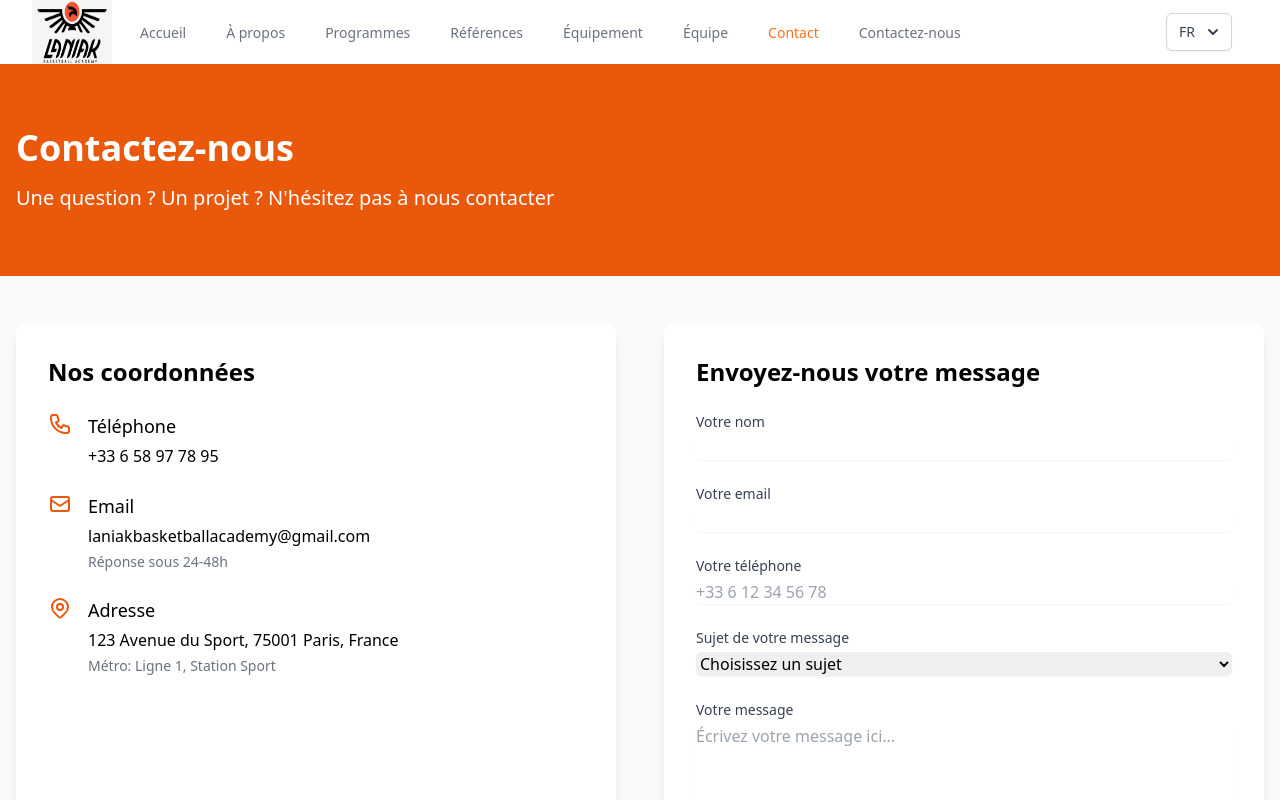
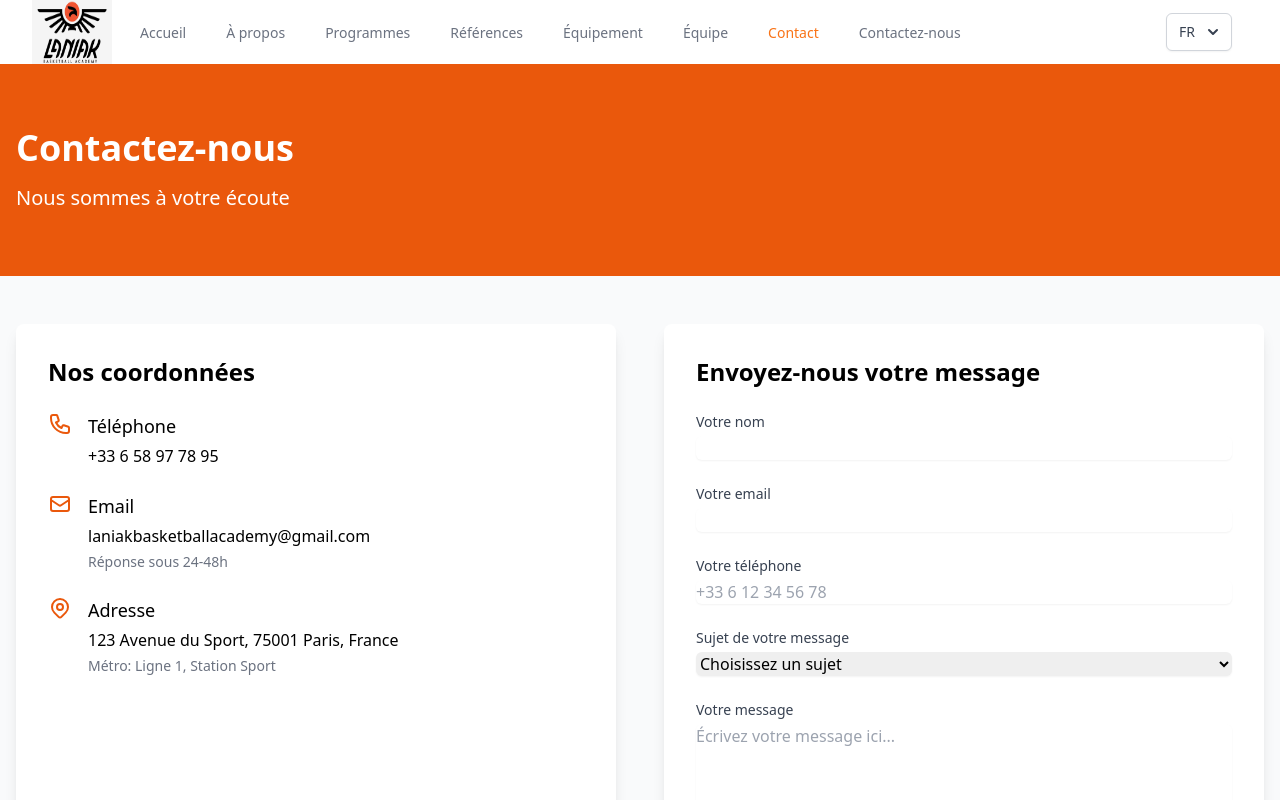
Before and after one commit to Fran6-Dev/Laniak-academy, a Vue app in the folder laniak-academy/: page /contact in a window 1280 px wide. Shown: the top 800 px of the page. Built offline with nearby package versions, Linux system fonts and the light colour scheme.

Commit message:
test debut trad

```diff
--- a/laniak-academy/src/pages/Contact.vue
+++ b/laniak-academy/src/pages/Contact.vue
@@ -3,8 +3,8 @@
     <!-- Header Section -->
     <div class="bg-orange-600 text-white py-16">
       <div class="container mx-auto px-4">
-        <h1 class="text-4xl font-bold mb-4">Contactez-nous</h1>
-        <p class="text-xl">Une question ? Un projet ? N'hésitez pas à nous contacter</p>
+        <h1 class="text-4xl font-bold mb-4">{{ $t('contact.title') }}</h1>
+        <p class="text-xl">{{ $t('contact.subtitle') }}</p>
       </div>
     </div>
 
```
